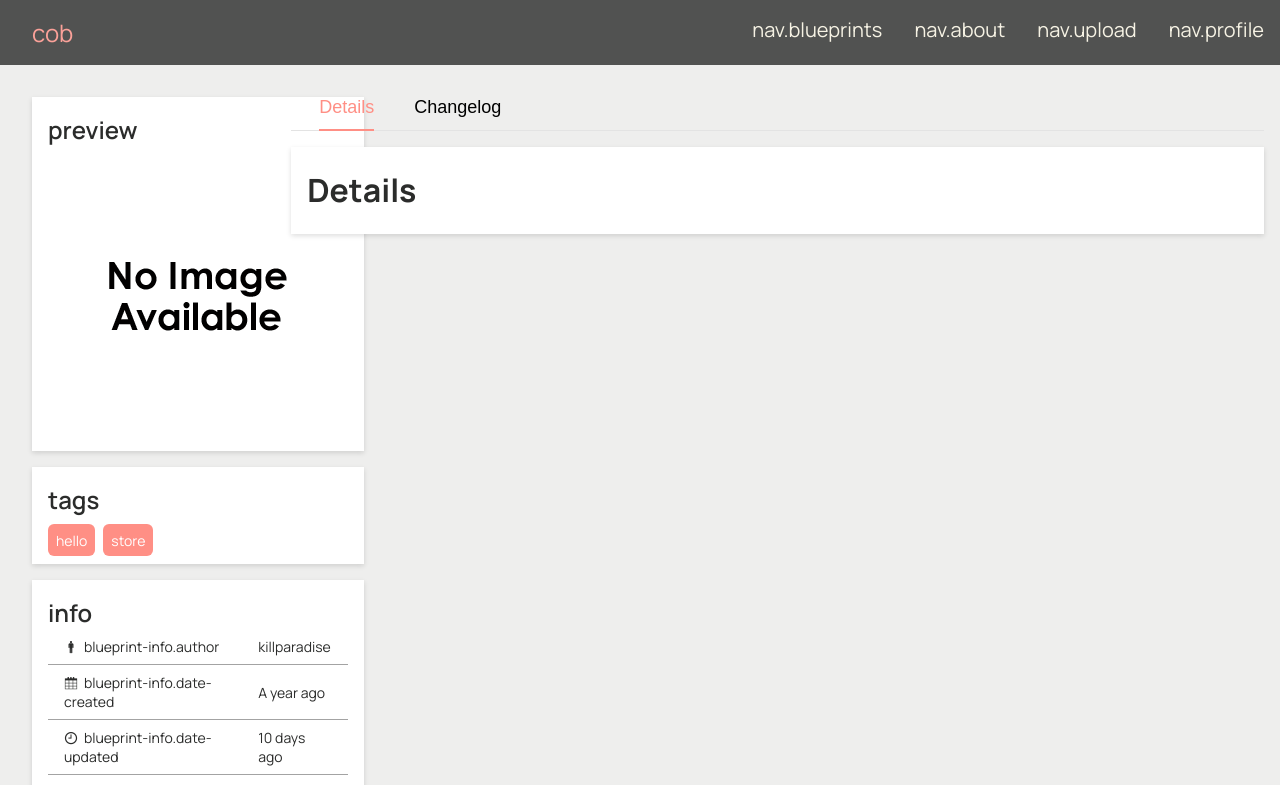
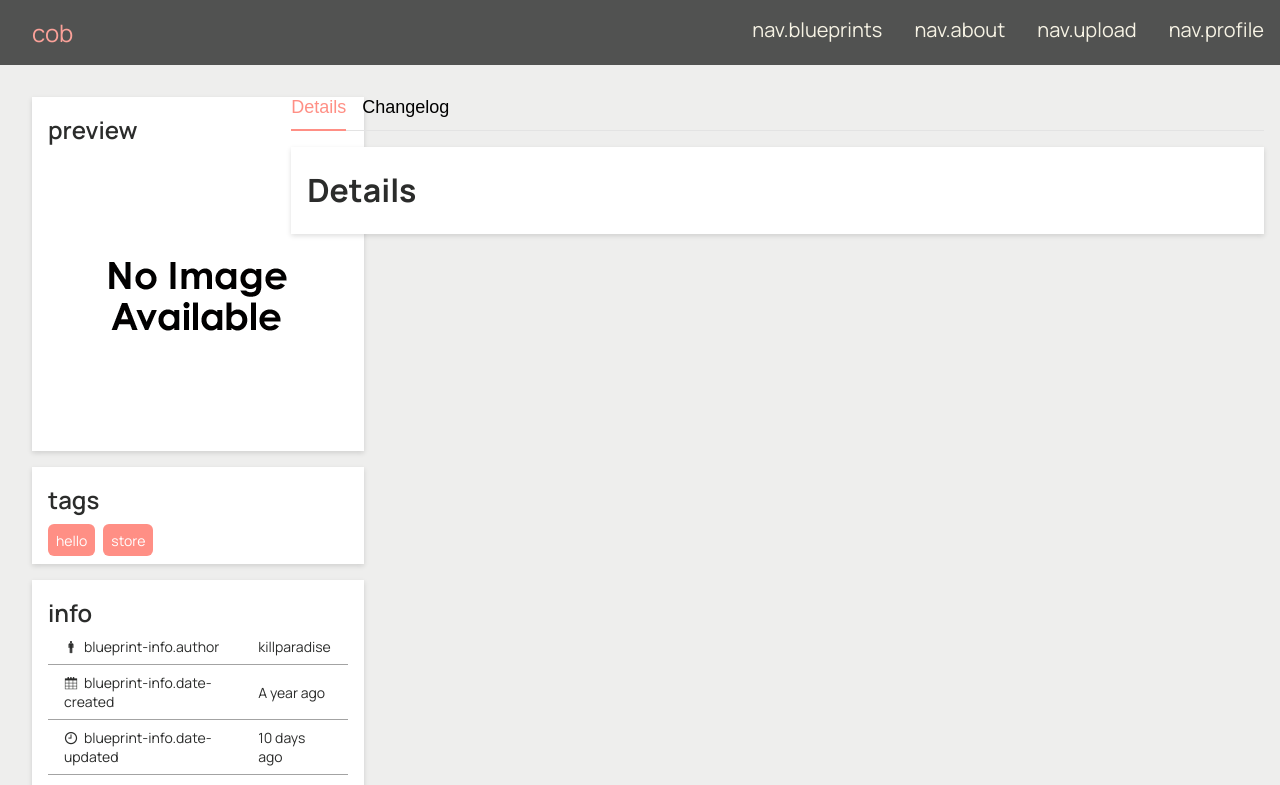
Before and after one commit to dhershman1/cob-2, a Vue app: page /blueprint/1 in a window 1280 px wide. Shown: the top 785 px of the page. Built offline with nearby package versions, Linux system fonts and the light colour scheme.

Commit message:
tweaked tabs css

```diff
--- a/src/assets/css/tabs.css
+++ b/src/assets/css/tabs.css
@@ -19,10 +19,9 @@
   font-size: 18px;
   outline: none;
   transition: all 0.3s;
-  padding: 0 0.75rem 0;
+  padding: 0 1rem 0 0;
   background: transparent;
   cursor: pointer;
-  margin: 0 0 0 1rem;
 }
 
 .tabs .tab__buttons .tab--active {
```
